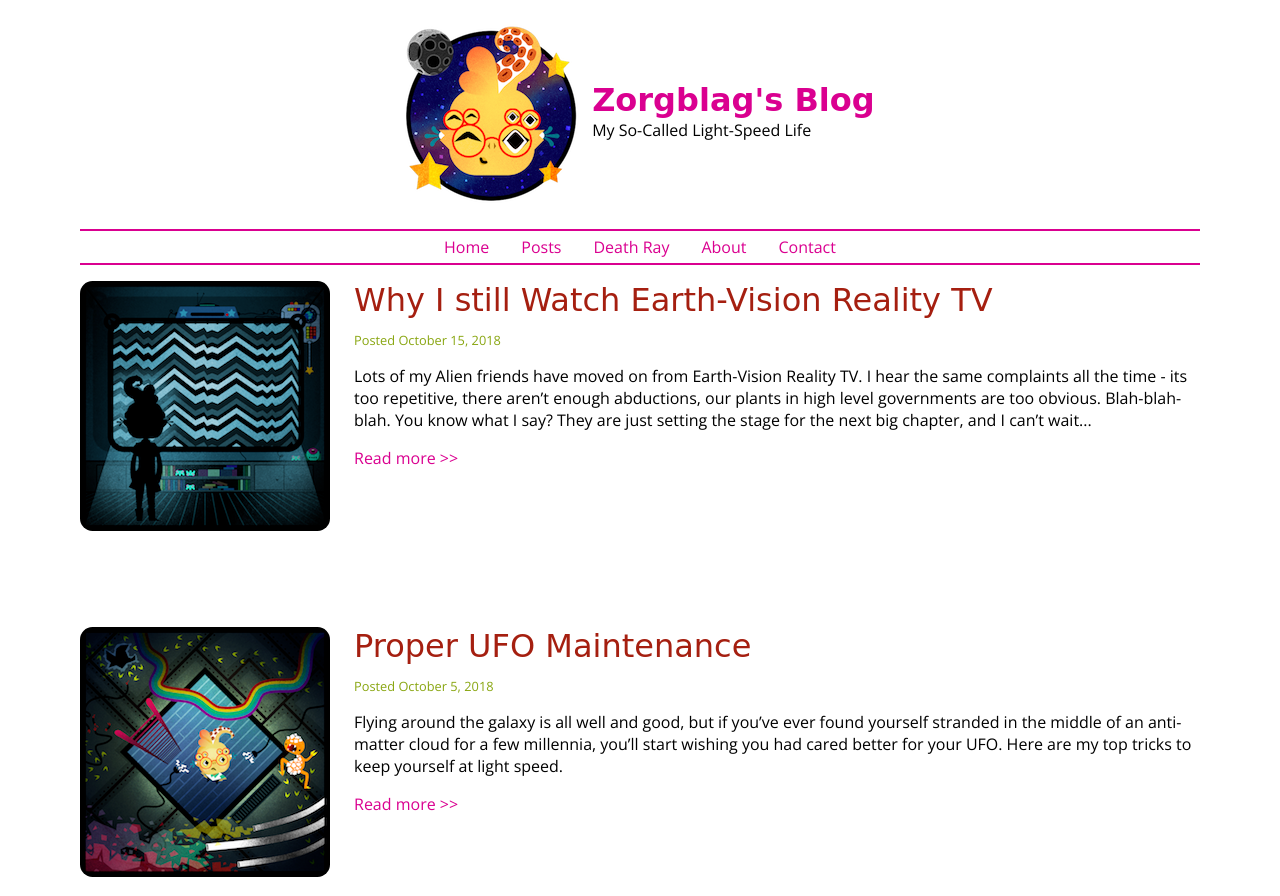
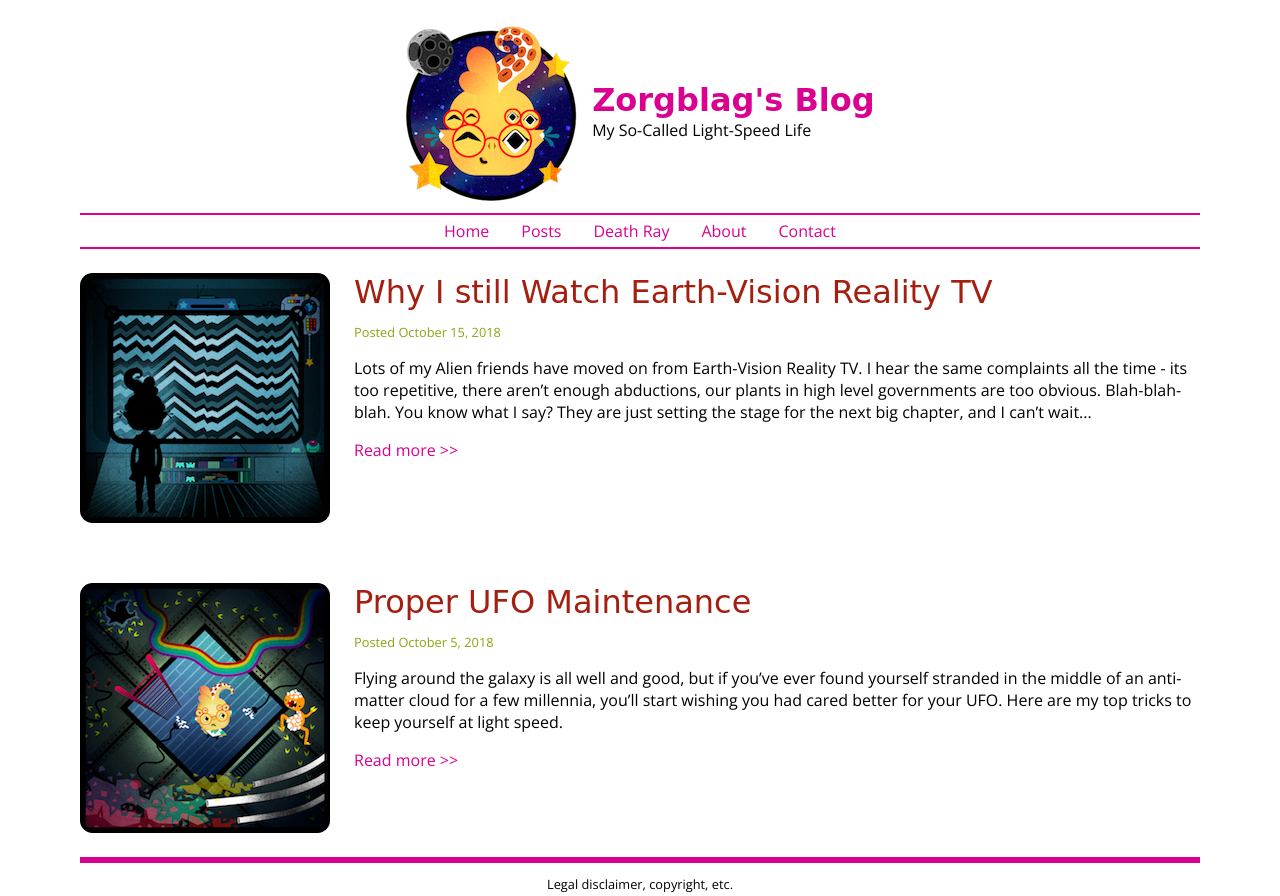
Before and after one commit to ASHWIN776/Blog-Template, a plain HTML site: page index.html in a window 1280 px wide. Shown: the top 896 px of the page. Drawn offline with nearby package versions, Linux system fonts and the light colour scheme; a web font is replaced by a local one.

Commit message:
Modified article section

```diff
--- a/css/styles.css
+++ b/css/styles.css
@@ -61,16 +61,24 @@ nav ul{
     border-style: solid;
     border-color: #DA0090;
     padding: 0;
+    margin: 0;
 }
 
 nav ul li{
     padding: 0.3rem 1rem;
 }
 
+/* included this to have more space between the boxes and lesser in at the corners */
+section{
+    display: flex;
+    flex-direction: column;
+    justify-content: space-between;
+    height: 38rem;
+    padding: 1.5rem 0;
+}
 
 section article{
     display: flex;
-    margin-bottom: 6rem;
 }
 
 article img{
@@ -87,8 +95,8 @@ hr{
     border-width: 3px 0;
     border-style: solid;
     border-color: #DA0090;
+    margin: 0;
 }
-
 
 footer {
     text-align: center;
```
